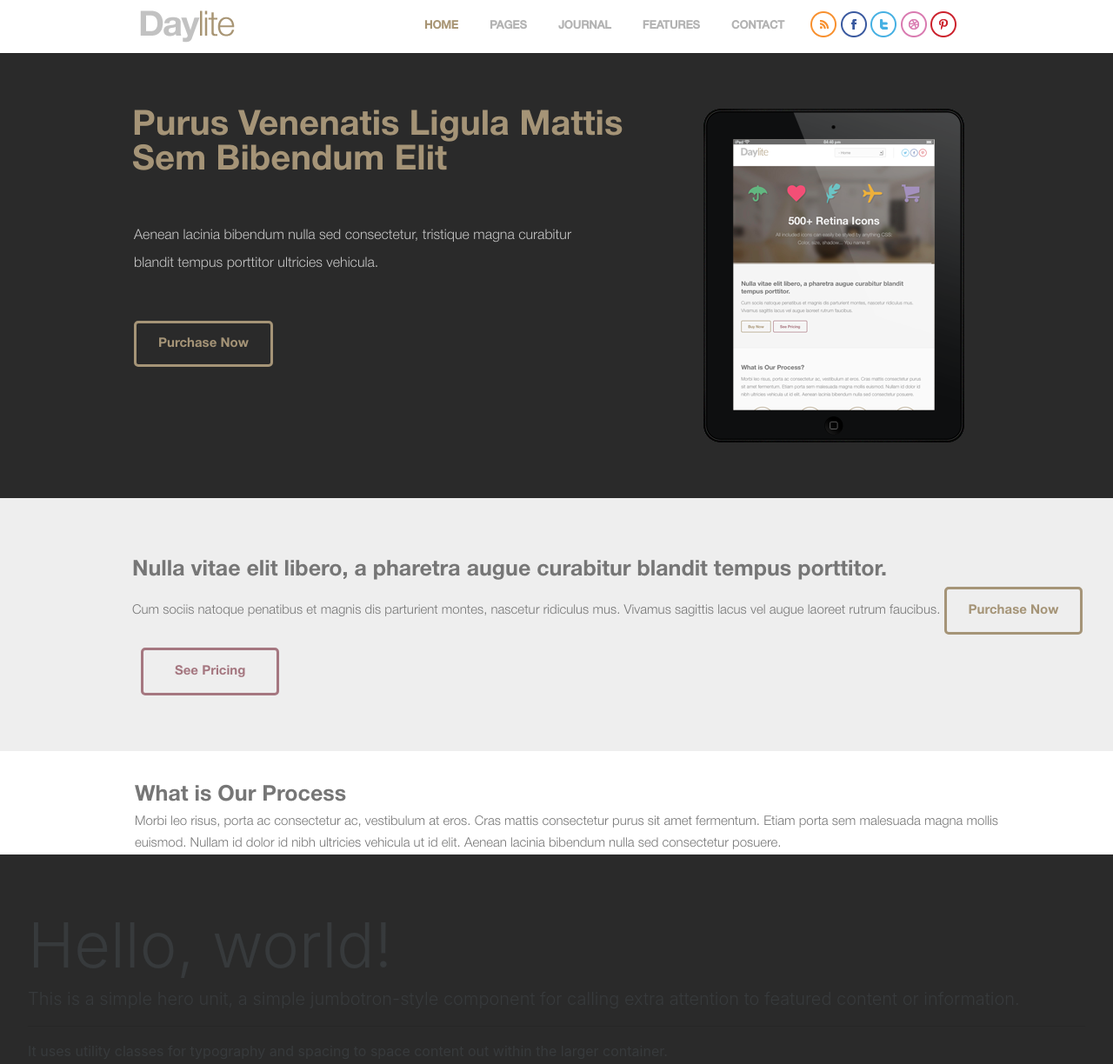
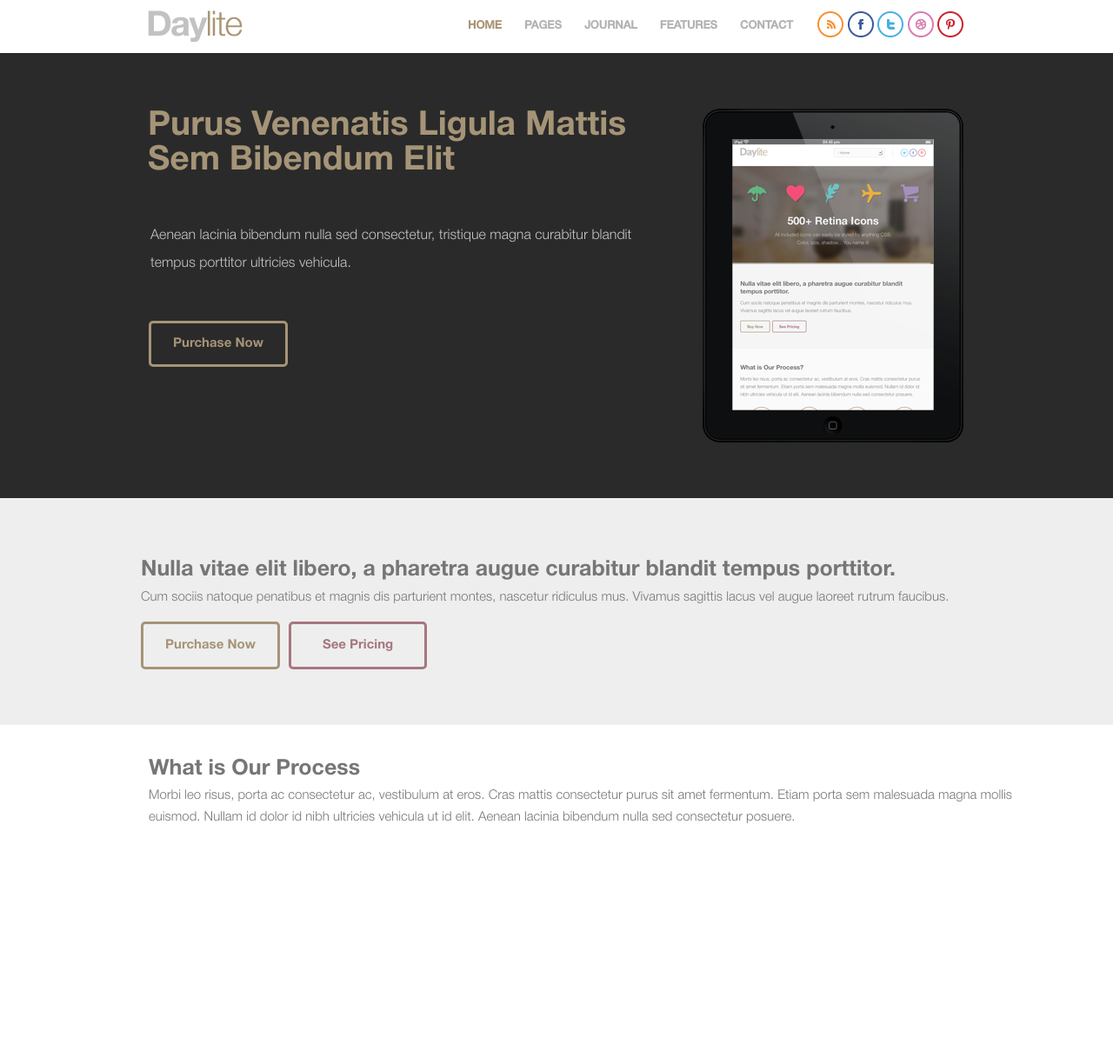
Before and after one commit to Romanch13/site-m, a website: page app/index.html in a window 1280 px wide. Shown: the top 1224 px of the page at 87% size. After the commit the page ends 953 px from the top, so only its background shows below. Drawn offline with Linux system fonts and the light colour scheme.

Commit message:
My maket-1
My maket-1

```diff
--- a/app/index.html
+++ b/app/index.html
@@ -34,17 +34,17 @@
 </head>
 
 <body>
-<div class="container ">
+<div class="container">
 	<div class="row">
 		<nav class="navbar navbar-light ">
 			<button class="navbar-toggler hidden-md-up" type="button" data-toggle="collapse" data-target="#navbar-header" aria-controls="navbar-header">&#9776;</button>
-			<div class="collapse navbar-toggleable-xs" id="navbar-header">
+			<div class="collapse navbar-toggleable-md" id="navbar-header">
 				<div class="col-md-3">
 					<a class="navbar-brand" href="index.html">
 						<img src="img/Daylite.png" alt="logo"></a>
 				</div>
-				<div class="col-md-6">
-					<ul class="nav navbar-nav pull-md-right">
+				<div class="col-md-9">
+					<ul class="nav navbar-nav ">
 						<li class="nav-item active">
 							<a class="nav-link" href="index.html">Home</a>
 						</li>
@@ -60,10 +60,8 @@
 						<li class="nav-item">
 							<a class="nav-link" href="#">Contact</a>
 						</li>
-					</div>
 					</ul>
-				<div class="col-md-3">
-					<ul class="nav social pull-left">
+					<ul class="nav social">
 						<li class="nav-item">
 							<a class="nav-rss" href="https://www.rss.com/">
 								<img src="img/RSS.png"></a>
@@ -93,8 +91,9 @@
 	</div>
 </div>
 <div class="jumbotron m-b-0">
+<div class="container">
 	<div class="row">
-		<div class="col-md-7">
+		<div class="col-md-8">
 			<div  class="abz-1">
 				Purus Venenatis Ligula Mattis
 				<br>Sem Bibendum Elit</div>
@@ -103,10 +102,10 @@
 			</div>
 			<button type="button" class="btn_1">Purchase Now</button>
 		</div>
-		<div class="col-md-5">
+		<div class="col-md=4">
 			<img src="img/ipad.png" alt="ipad1"></div>
 	</div>
-</div>
+</div></div>
 <div class="jumbotron jumborton-grey">
 	<div class="row">
 		<div class="col-md-12">
@@ -115,8 +114,10 @@
 			</div>
 			<div class="paragraph-2-normal">
 				Cum sociis natoque penatibus et magnis dis parturient montes, nascetur ridiculus mus. Vivamus sagittis lacus vel augue laoreet rutrum faucibus.
-				<button type="button" class="btn_2">Purchase Now
-			    <button type="button" class="btn_3">See Pricing</button></button>
+				<button type="button" class="btn_2">
+					Purchase Now
+					<button type="button" class="btn_3">See Pricing</button>
+				</button>
 			</div>
 		</div>
 	</div>
@@ -124,24 +125,14 @@
 <div class="container">
 	<div class="row">
 		<div class="col-md-12">
-						<div class="abz-3">
-							What is Our Process
-						</div>
+			<div class="abz-3">What is Our Process</div>
 			<div class="paragraph-3-normal">
 				Morbi leo risus, porta ac consectetur ac, vestibulum at eros. Cras mattis consectetur purus sit amet fermentum. Etiam porta sem malesuada magna mollis euismod. Nullam id dolor id nibh ultricies vehicula ut id elit. Aenean lacinia bibendum nulla sed consectetur posuere.
 			</div>
 		</div>
 	</div>
 </div>
-  <div class="jumbotron">
-				<h1 class="display-3">Hello, world!</h1>
-				<p class="lead">This is a simple hero unit, a simple jumbotron-style component for calling extra attention to featured content or information.</p>
-				<hr class="m-y-md">
-				<p>It uses utility classes for typography and spacing to space content out within the larger container.</p>
-				<p class="lead">
-					<a class="btn btn-primary btn-lg" href="#" role="button">Learn more</a>
-				</p>
-			</div>
+
 
 
 
--- a/src/sass/bootstrap_c/buttons.sass
+++ b/src/sass/bootstrap_c/buttons.sass
@@ -2,7 +2,7 @@
 
 .btn_1
 	font-family: "HelveticaBold", sans-serif
-	margin-left: 122px
+	margin-left: 86px
 	border: 3px solid
 	font-size: 15px
 	padding-left: 25px
--- a/src/sass/bootstrap_c/images.sass
+++ b/src/sass/bootstrap_c/images.sass
@@ -0,0 +1,3 @@
+.jumbotron img
+		position: relative
+		right: 22px
--- a/src/sass/bootstrap_c/jumbotron.sass
+++ b/src/sass/bootstrap_c/jumbotron.sass
@@ -4,8 +4,7 @@
 	background-color: $jumbotron_standart
 	border-radius: 0
 
-.jumbotron img
-	position: relative
-	left: 50px
+
+
 .jumborton-grey
 	background-color: #eeeeee
--- a/src/sass/bootstrap_c/media.sass
+++ b/src/sass/bootstrap_c/media.sass
@@ -1,13 +1,21 @@
-@media only screen and (max-width : 992px)
+@media only screen and (max-width : 991px)
+
 	.navbar-brand
 		display: none
 
 	.navbar-nav li
 		margin-left: 0
 		margin-bottom: 0
-		padding-right: 215px
-	.social li
+		position: relative
+		left: 0px
+
+	.social
+		position: relative
+		right: 178px
 		display: inline-block
+		padding-top: 5px
+
+
 	.abz-1
 		margin-left: -100px
 
@@ -25,31 +33,14 @@
 
 	.abz-3
 		margin-left: -48px
+	.jumbotron img
+		position: relative
+		left: 15px
+
+
+@media only screen and (max-width : 480px)
 
 	.btn_1
-		margin-left: 90px
-		padding-left: 23px
-		padding-right: 23px
-		padding-top: 6px
-		padding-bottom: 6px
-
-	.jumbotron img
-		margin-left: -35px
-
-	//.btn_2
-		//position: relative
-		//top: 58px
-		//left: 60px
-		//margin-left: 80px
-		//padding-left: 12px
-		//padding-right: 12px
-		//padding-top: 6px
-		//padding-bottom: 6px
-
-	//.btn_3
-		//position: relative
-		//right: 0px
-		//padding-left: 23px
-		//padding-right: 23px
-		//padding-top: 6px
-		//padding-bottom: 6px
+	font-family: "HelveticaBold", sans-serif
+	margin-left: 86px
+	border: 3px solid
--- a/src/sass/bootstrap_c/navbar.sass
+++ b/src/sass/bootstrap_c/navbar.sass
@@ -1,19 +1,25 @@
 @import "common/vars"
 
 .navbar-nav li
+	position: relative
+	left: 160px
 	font-family: "HelveticaMedium", sans-serif
+	word-spacing: 20px
 	font-size: 13px
 	font-weight: bold
 	margin-top: 5px
+	padding-right: 10px
 	text-transform: uppercase
-	padding-left: 20px
+
 
 .navbar-light .navbar-nav .active > .nav-link
 	color: $navbar-nav
 
 .social li
+	position: relative
+	left: 178px
 	display: inline-block
 	padding-top: 5px
 
 .navbar-brand
-	padding-left: 60px
+	padding-left: 69px
--- a/src/sass/common/common.sass
+++ b/src/sass/common/common.sass
@@ -2,9 +2,9 @@
 
 .abz-1
 	font-family: "HelveticaBold", sans-serif
-	font-size: 40px
+	font-size: 39px
 	color: $btn-jumb
-	padding-left: 120px
+	padding-left: 85px
 	line-height: 2.5rem
 
 .abz-3
@@ -12,30 +12,30 @@
 	color: $p
 	font-size: 25px
 	font-weight: bold
-	padding-left: 70px
+	padding-left: 86px
 
 .abz-2
 	font-family: "HelveticaBold", sans-serif
 	color: $p
 	font-size: 25px
 	font-weight: bold
-	padding-left: 120px
+	padding-left: 130px
 .paragraph-1
 	font-family: "HelveticaLight", Helvetica, sans-serif
 	font-size: 16px
 	color: $h5
 	padding: 50px
-	padding-left: 122px
+	padding-left: 88px
 	line-height: 2rem
 .paragraph-2-normal
 	font-family: "HelveticaLight", Helvetica, sans-serif
 	line-height: 25px
 	color: $p
 	font-size: 15px
-	padding-left: 120px
+	padding-left: 130px
 .paragraph-3-normal
 	font-family: "HelveticaLight", Helvetica, sans-serif
 	line-height: 25px
 	color: $p
 	font-size: 15px
-	padding-left: 70px
+	padding-left: 86px
```
Also changed, not shown: app/css/main2.css, 1 other file. Lines whose indentation alone changed are shown as unchanged.
